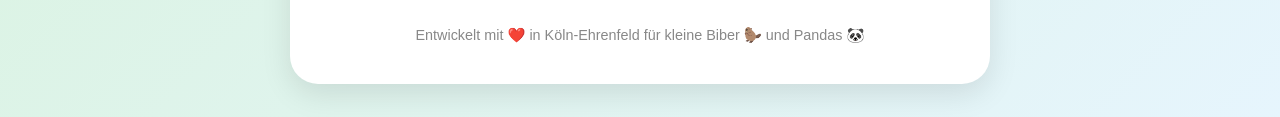
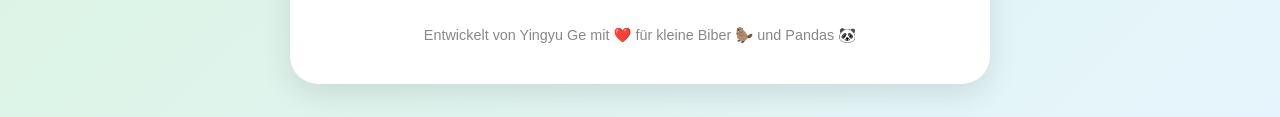
Before and after one commit to MBrinkschulte/Biberpanda, a plain HTML site: page index.html in a window 1280 px wide. Shown: the part 560-677 px from the top of the page. Drawn offline with Linux system fonts and the light colour scheme.

Commit message:
Add files via upload

```diff
--- a/index.html
+++ b/index.html
@@ -20,7 +20,7 @@
 <div class="icon">🕒</div><div><div class="title">Uhrzeit-Detektive</div><div class="description">Die Uhr lesen lernen und Uhrzeiten üben.</div></div>
 </a>
 </div>
-<div class="footer">Entwickelt mit ❤️ in Köln-Ehrenfeld für kleine Biber 🦫 und Pandas 🐼</div>
+<div class="footer">Entwickelt von Yingyu Ge mit ❤️ für kleine Biber 🦫 und Pandas 🐼</div>
 </div>
 </body>
 </html>
```
